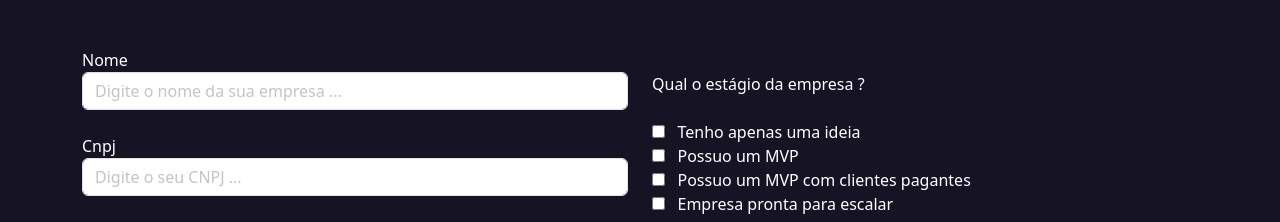
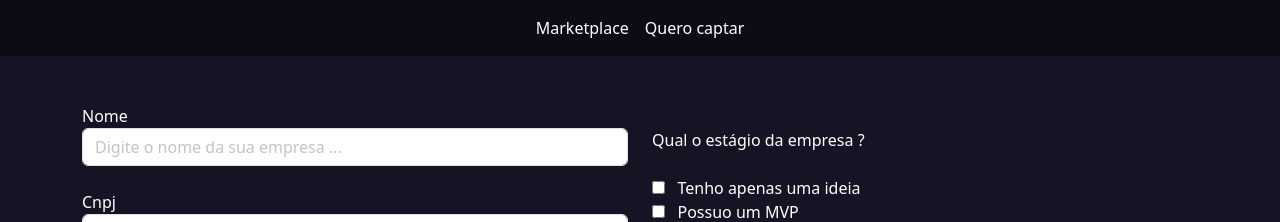
Before and after one commit to daniilomendes/start-se, a Django app: template empresarios/templates/cadastrar_empresa.html in a window 1280 px wide. Shown: the top 222 px of the page. Run offline with Django 5.2, Linux system fonts and the light colour scheme; the template is opened without the code that fills it, so the values that code supplies are empty; parts of the project's set-up code (start-up, migrations or seed data) failed here and were passed over.

Commit message:
feat: add navigation bar

```diff
--- a/empresarios/templates/cadastrar_empresa.html
+++ b/empresarios/templates/cadastrar_empresa.html
@@ -5,6 +5,8 @@
 {% endblock 'head' %}
 
 {% block 'body' %}
+
+    {% include "partials/barra_navegacao.html" %}
 
     <div class="container">
         <br>
--- /dev/null
+++ b/templates/partials/barra_navegacao.html
@@ -0,0 +1,14 @@
+<nav class="navbar navbar-expand-lg navbar-dark dark-color">
+    <div class="container-fluid">
+        <div class="collapse navbar-collapse justify-content-center" id="navbarNav">
+        <ul class="navbar-nav">
+            <li class="nav-item">
+	            <a class="nav-link active" aria-current="page" href="">Marketplace</a>
+            </li>
+            <li class="nav-item">
+	            <a class="nav-link active" href="{% url 'cadastrar_empresa' %}">Quero captar</a>
+            </li>
+        </ul>
+        </div>
+    </div>
+</nav>
```
